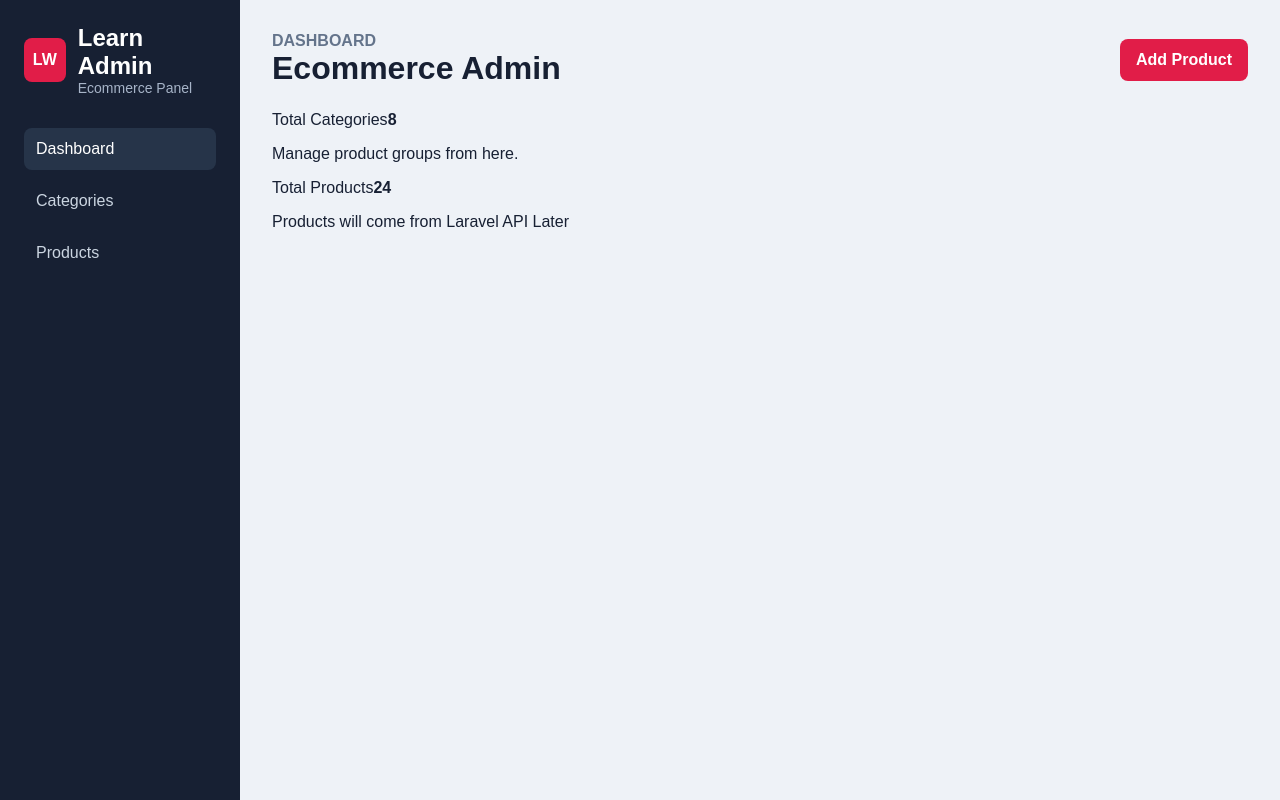
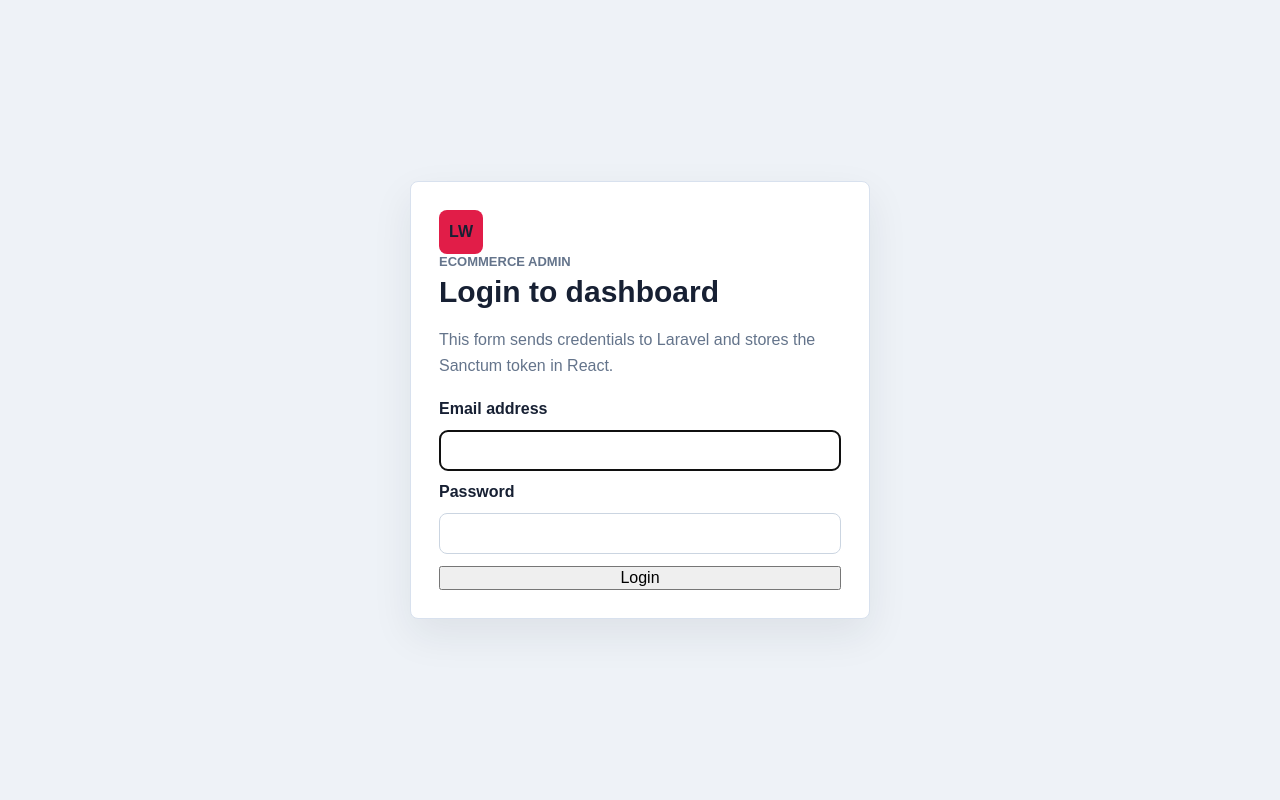
Before and after one commit to anugrahjayaaaa/ecommerce-react-frontend, a React (Vite) app: page / in a window 1280 px wide. Built offline with nearby package versions, Linux system fonts and the light colour scheme.

Commit message:
implement login page, and integrate with laravel api endpoint

```diff
--- a/src/App.jsx
+++ b/src/App.jsx
@@ -1,6 +1,19 @@
 import './App.css';
+import { useState } from 'react';
+import Login from  './Login';
 
 function App() {
+    const [user, setUser] = useState(null);
+
+    function handleLogout(){
+        localStorage.removeItem('access_token');
+        setUser(null);
+    }
+
+    if(!user){
+        return <Login onLogin={setUser}></Login>;
+    }
+
     return (
         <div className='admin-layout'>
             {/* // Side bar */}
@@ -27,7 +40,10 @@ function App() {
                         <p>Dashboard</p>
                         <h1>Ecommerce Admin</h1>
                     </div>
-                    <button>Add Product</button>
+                    <div className='header-actions'>
+                        <button type='button'> Add Product</button>
+                        <button type='button' className='secondary-button' onClick={handleLogout}>Logout</button>
+                    </div>
                 </header>
 
                 <section className='card-grid'>
--- /dev/null
+++ b/src/Login.jsx
@@ -0,0 +1,71 @@
+import { useState } from "react";
+import { login } from "./api";
+
+function Login({ onLogin }) {
+    const [email, setEmail] = useState('');
+    const [password, setPassword] = useState('');
+    const [loading, setLoading] = useState(false);
+    const [error, setError] = useState('');
+
+    // submit handle
+    async function handleLogin(event) {
+        event.preventDefault();
+        setLoading(true);
+        setError('');
+
+        try {
+            const response = await login({ email, password });
+            localStorage.setItem('access_token', response.access_token);
+            onLogin(response.user);
+        } catch (error) {
+            setError(error.message);
+        } finally {
+            setLoading(false);
+        }
+    }
+
+    return (
+        <main className="auth-page">
+            <section className="auth-card">
+                <div className="brand-row login-brand">
+                    <div className="brand-logo">LW</div>
+                    <div>
+                        <p className="eyebrow">Ecommerce Admin</p>
+                        <h1>Login to dashboard</h1>
+                    </div>
+                </div>
+
+                <p className="muted">
+                    This form sends credentials to Laravel and stores the Sanctum token in React.
+                </p>
+
+                <form className="login-form" onSubmit={handleLogin}>
+                    <label htmlFor="email">Email address</label>
+                    <input
+                        autoFocus
+                        id="email"
+                        type="email"
+                        value={email}
+                        onChange={(event) => setEmail(event.target.value)}
+                    />
+
+                    <label htmlFor="password">Password</label>
+                    <input
+                        id="password"
+                        type="password"
+                        value={password}
+                        onChange={(event) => setPassword(event.target.value)}
+                    />
+
+                    {error && <p className="alert error">{error}</p>}
+
+                    <button type="submit" disabled={loading}>
+                        {loading ? 'Logging in...' : 'Login'}
+                    </button>
+                </form>
+            </section>
+        </main>
+    );
+}
+
+export default Login;
--- /dev/null
+++ b/src/api.js
@@ -0,0 +1,32 @@
+const API_URL = 'http://127.0.0.1:8000/api/v1';
+
+// api helper function (header, body)
+async function apiRequest(path, options = {}) {
+    //header
+    const headers = {
+        Accept: 'application/json',
+        'Content-Type': 'application/json',
+        ...options.headers,
+    };
+
+    // response
+    const response = await fetch(`${API_URL}${path}`, {
+        ...options,
+        headers
+    });
+
+    const data = await response.json();
+
+    if(!response.ok){
+        throw new Error(data.message) || 'Request failed.';
+    }
+
+    return data;
+}
+
+export function login(credentials){
+    return apiRequest('/login', {
+        method: 'POST',
+        body: JSON.stringify(credentials),
+    });
+}
```
